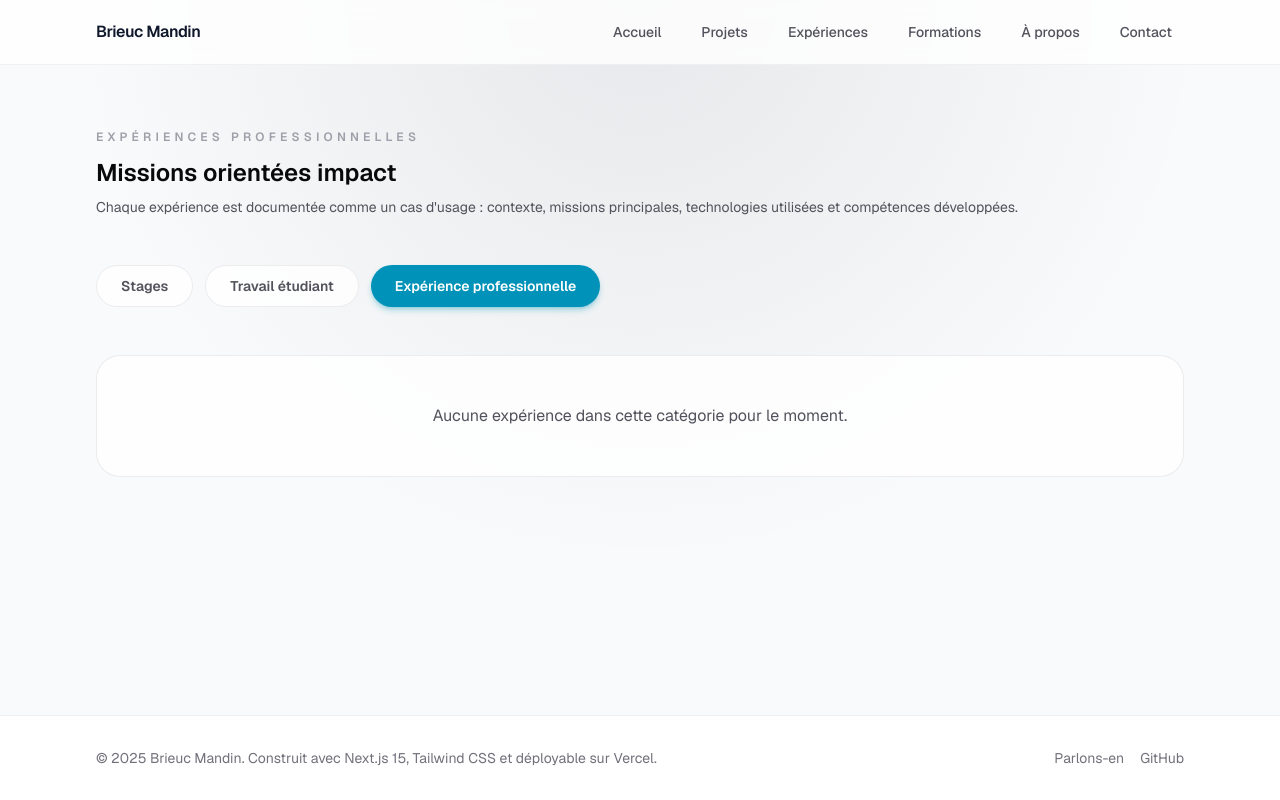
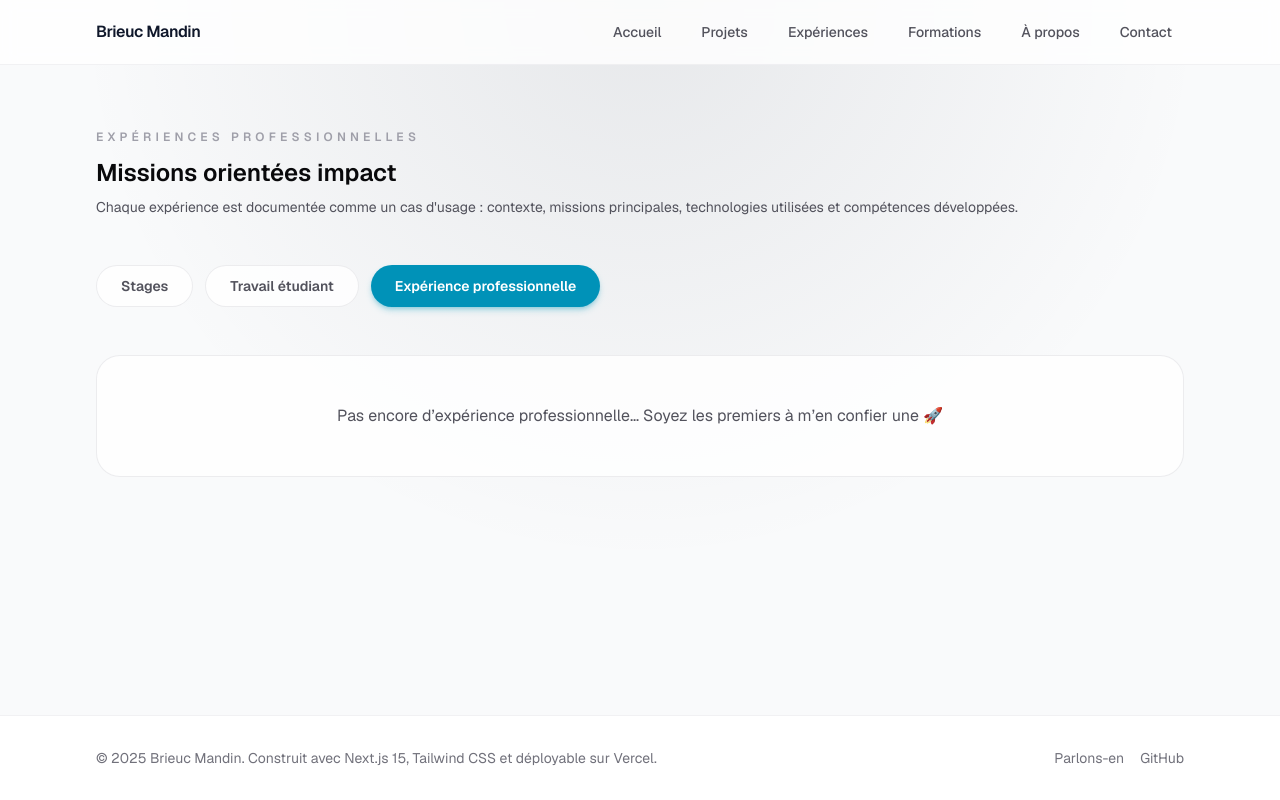
Before and after one commit to RoiBrioche/site-web-vitrine, a Next.js app: page /experiences in a window 1280 px wide. Both pictures are taken after a click on the button "Expérience professionnelle". Built offline with nearby package versions, Linux system fonts and the light colour scheme.

Commit message:
ajout d'une phrase d'accorche dans les expérience pro (#18)

```diff
--- a/src/app/experiences/page.tsx
+++ b/src/app/experiences/page.tsx
@@ -87,7 +87,9 @@ export default function ExperiencesPage() {
             className="col-span-full rounded-3xl border border-zinc-200/70 bg-white/80 p-12 text-center dark:border-zinc-800/70 dark:bg-zinc-950/70"
           >
             <p className="text-zinc-600 dark:text-zinc-400">
-                Aucune expérience dans cette catégorie pour le moment.
+              {activeCategory === "professional"
+                ? "Pas encore d’expérience professionnelle… Soyez les premiers à m’en confier une 🚀"
+                : "Aucune expérience dans cette catégorie pour le moment."}
             </p>
           </motion.div>
         )}
```
Lines whose indentation alone changed are shown as unchanged.
